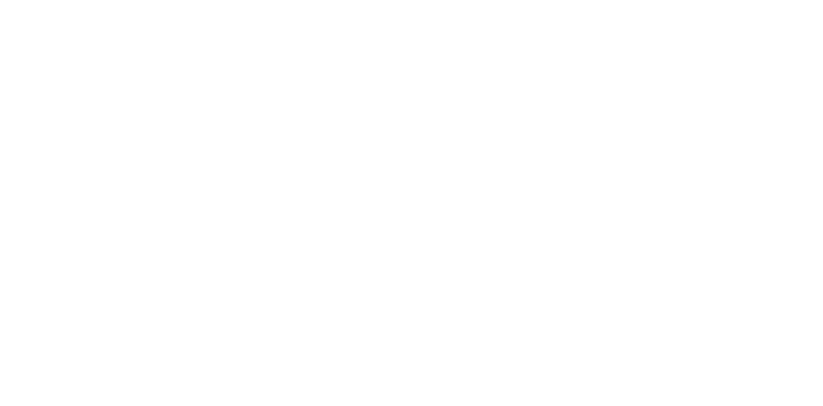
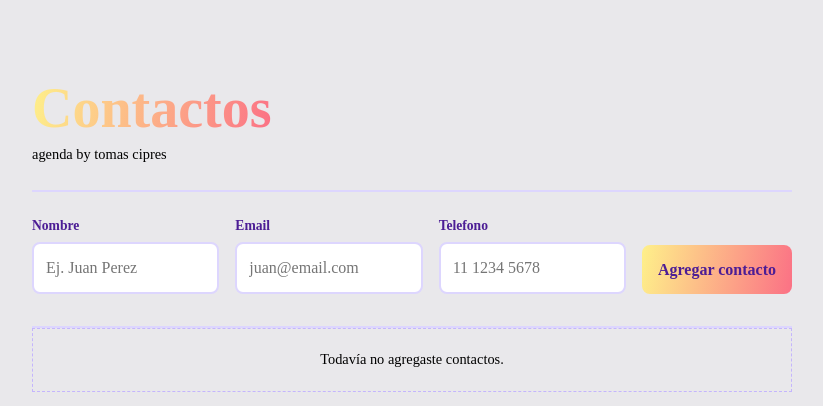
Before and after one commit to CipresTomas/Agenda2026, an Angular app: page /contact-list in a window 1280 px wide. Before the commit this address led to /. Shown: the top 406 px of the page, without its empty margins (228-1051 px from the left). Built offline with nearby package versions, Linux system fonts and the light colour scheme.

Commit message:
cosas que hice hoy y ayer (bastante malo el nombre del commit)

```diff
--- /dev/null
+++ b/src/app/pages/contact-list/contact-list.html
@@ -0,0 +1,45 @@
+<main class="contact-page">
+	<section class="contact-panel">
+		<header class="contact-header">
+			<div>
+
+				<h1>Contactos</h1>
+			  	<p class="subtitle">agenda by tomas cipres </p>
+			</div>
+		</header>
+
+		<form class="contact-form" (ngSubmit)="agregarcontacto()">
+			<div class="field-group">
+				<label for="name">Nombre</label>
+				<input id="name" name="name" type="text" [(ngModel)]="name" placeholder="Ej. Juan Perez" required />
+			</div>
+			<div class="field-group">
+				<label for="email">Email</label>
+				<input id="email" name="email" type="email" [(ngModel)]="email" placeholder="juan@email.com" required />
+			</div>
+			<div class="field-group">
+				<label for="phone">Telefono</label>
+				<input id="phone" name="phone" type="tel" [(ngModel)]="phone" placeholder="11 1234 5678" required />
+			</div>
+			<button type="submit">Agregar contacto</button>
+		</form>
+
+		@if (contactos.length > 0) {
+			<h2 class="list-title">Contactos agregados</h2>
+			<div class="contact-grid">
+				@for (contacto of contactos; track $index) {
+					<article class="contact-card">
+						<div class="avatar">{{ contacto.name.charAt(0) }}</div>
+						<div>
+							<h3>{{ contacto.name }}</h3>
+							<p>{{ contacto.email }}</p>
+							<p>{{ contacto.phone }}</p>
+						</div>
+					</article>
+				}
+			</div>
+		} @else {
+			<p class="empty-state">Todavía no agregaste contactos.</p>
+		}
+	</section>
+</main>
--- /dev/null
+++ b/src/app/pages/contact-list/contact-list.scss
@@ -0,0 +1,184 @@
+
+:host {
+	display: block;
+	min-height: 100vh;
+	background-color: #e9e8eb;
+
+}
+
+
+.contact-page {
+	min-height: 100vh;
+	box-sizing: border-box;
+	padding: clamp(2rem, 7vw, 5rem) 1rem;
+}
+
+.contact-panel {
+	width: min(100%, 760px);
+	margin: 0 auto;
+	box-sizing: border-box;
+	color: #24113f;
+}
+
+.contact-header {
+	display: flex;
+	align-items: flex-start;
+	justify-content: space-between;
+	gap: 1rem;
+	padding-bottom: 1.5rem;
+	margin-bottom: 1.5rem;
+	border-bottom: 2px solid #ddd6fe;
+}
+
+.eyebrow {
+	margin: 0 0 0.5rem;
+	color: #7c3aed;
+	font-size: 0.75rem;
+	font-weight: 800;
+	letter-spacing: 0.08em;
+}
+
+h1,
+h2,
+h3,
+p {
+	margin-top: 0;
+}
+
+h1 {
+	margin-bottom: 0.5rem;
+	font-size: clamp(2.25rem, 6vw, 3.5rem);
+	line-height: 1;
+	background: linear-gradient(100deg, #fef08a, #fb7185);
+	-webkit-background-clip: text;
+	background-clip: text;
+	color: transparent;
+}
+
+.subtitle,
+.empty-state {
+	margin-bottom: 0;
+	color: black;
+  font-size: 0.9rem;
+}
+
+.contact-form {
+	display: grid;
+	grid-template-columns: repeat(3, 1fr) auto;
+	align-items: end;
+	gap: 1rem;
+	padding-bottom: 2rem;
+	border-bottom: 2px solid #ddd6fe;
+}
+
+.field-group {
+	display: grid;
+	gap: 0.4rem;
+}
+
+label {
+	color: #4c1d95;
+	font-size: 0.85rem;
+	font-weight: 800;
+}
+
+input {
+	width: 100%;
+	box-sizing: border-box;
+	padding: 0.75rem;
+	border: 2px solid #ddd6fe;
+	border-radius: 0.5rem;
+	background: #ffffff;
+	color: #24113f;
+	font: inherit;
+}
+
+input:focus {
+	outline: none;
+	border-color: #7c3aed;
+	box-shadow: 0 0 0 3px rgba(124, 58, 237, 0.15);
+}
+
+button {
+	display: block;
+	padding: 0.8rem 1rem;
+	border: 0;
+	border-radius: 0.5rem;
+	background: linear-gradient(100deg, #fef08a, #fb7185);
+	color: #4c1d95;
+	font: inherit;
+	font-weight: 800;
+	white-space: nowrap;
+	cursor: pointer;
+	transition: transform 160ms ease, box-shadow 160ms ease;
+}
+
+button:hover {
+	transform: translateY(-2px);
+	box-shadow: 0 0.5rem 1rem rgba(76, 29, 149, 0.3);
+}
+
+button:focus-visible {
+	outline: 3px solid #fef08a;
+	outline-offset: 3px;
+}
+
+.list-title {
+	margin: 2rem 0 1rem;
+	font-size: 1.25rem;
+}
+
+.contact-grid {
+	display: grid;
+	grid-template-columns: repeat(auto-fit, minmax(220px, 1fr));
+	gap: 1rem;
+}
+
+.contact-card {
+	display: flex;
+	align-items: flex-start;
+	gap: 0.85rem;
+	padding: 1rem;
+	border-bottom: 1px solid #ddd6fe;
+	color: #24113f;
+}
+
+.avatar {
+	display: grid;
+	place-items: center;
+	width: 2.5rem;
+	height: 2.5rem;
+	flex: 0 0 auto;
+	border-radius: 50%;
+	background: #fb7185;
+	color: #ffffff;
+	font-size: 1.1rem;
+	font-weight: 800;
+}
+
+.contact-card h3 {
+	margin-bottom: 0.35rem;
+	font-size: 1rem;
+}
+
+.contact-card p {
+	margin-bottom: 0.2rem;
+	font-size: 0.85rem;
+	word-break: break-word;
+}
+
+.empty-state {
+	padding: 1.25rem;
+	text-align: center;
+	border: 1px dashed #c4b5fd;
+}
+
+@media (max-width: 520px) {
+	.contact-form {
+		grid-template-columns: 1fr;
+	}
+
+	button {
+		width: 100%;
+	}
+}
--- /dev/null
+++ b/src/app/pages/contact-list/contact-list.ts
@@ -0,0 +1,27 @@
+import { Component } from '@angular/core';
+import { FormsModule } from '@angular/forms';
+@Component({
+  imports: [FormsModule],
+  selector: 'app-contact-list',
+  styleUrl: './contact-list.scss',
+  templateUrl: './contact-list.html',
+})
+export class ContactList {
+  name: string = '';
+  email: string = '';
+  phone: string = '';
+  contactos: { name: string; email: string; phone: string }[] = [];
+
+  agregarcontacto() {
+    if (!this.name.trim() || !this.email.trim() || !this.phone.trim()) {
+      return;
+    }
+
+    this.contactos.push({
+      name: this.name.trim(),
+      email: this.email.trim(),
+      phone: this.phone.trim(),
+    });
+
+  }
+}
--- a/src/app/pages/login/login.html
+++ b/src/app/pages/login/login.html
@@ -4,6 +4,7 @@
   <input type="email" name="email" id="email" placeholder="Enter your email" title="Email address" />
   <label for="password">Password:</label>
   <input type="password" name="password" id="password" placeholder="Enter your password" title="Password" />
-  <button type="submit">Log in</button>
+  <button type="button" routerLink="/contact-list">Log in</button>
+
   <p><a href="/register">No tenes una cuenta? Registrate aca!!!!!!</a></p>
   </form>
--- a/src/app/pages/register/register.html
+++ b/src/app/pages/register/register.html
@@ -1,10 +1,12 @@
 <form action="">
   <h1>Register</h1>
+  <label for="username">Nombre y Apellido:</label>
+  <input type="text" name="username" id="username" placeholder="Enter your username" title="Username" />
   <label for="email">Email:</label>
   <input type="email" name="email" id="email" placeholder="Enter your email" title="Email address" />
   <label for="password">Password:</label>
   <input type="password" name="password" id="password" placeholder="Enter your password" title="Password" />
   <label for="confirm-password">Confirm Password:</label>
   <input type="password" name="confirm-password" id="confirm-password" placeholder="Confirm your password" title="Confirm Password" />
-  <button type="submit">Register</button>
+  <button type="button" routerLink="/login">Register</button>
 </form>
--- a/src/app/pages/register/register.ts
+++ b/src/app/pages/register/register.ts
@@ -1,7 +1,8 @@
 import { Component } from '@angular/core';
+import { RouterLink } from '@angular/router';
 
 @Component({
-  imports: [],
+  imports: [RouterLink],
   selector: 'app-register',
   styleUrl: './register.scss',
   templateUrl: './register.html',
--- a/src/styles.scss
+++ b/src/styles.scss
@@ -1 +1,28 @@
 /* You can add global styles to this file, and also import other style files */
+/* Reset universal para SCSS */
+*,
+*::before,
+*::after {
+  box-sizing: border-box;
+  margin: 0;
+  padding: 0;
+}
+
+body {
+  min-height: 100vh;
+  line-height: 1.5;
+  -webkit-font-smoothing: antialiased;
+}
+
+img, picture, video, canvas, svg {
+  display: block;
+  max-width: 100%;
+}
+
+input, button, textarea, select {
+  font: inherit;
+}
+
+p, h1, h2, h3, h4, h5, h6 {
+  overflow-wrap: break-word;
+}
```
Also changed, not shown: src/app/app.routes.ts (+12 -0 lines), 1 other file (tests, documents, lock files or other folders).
